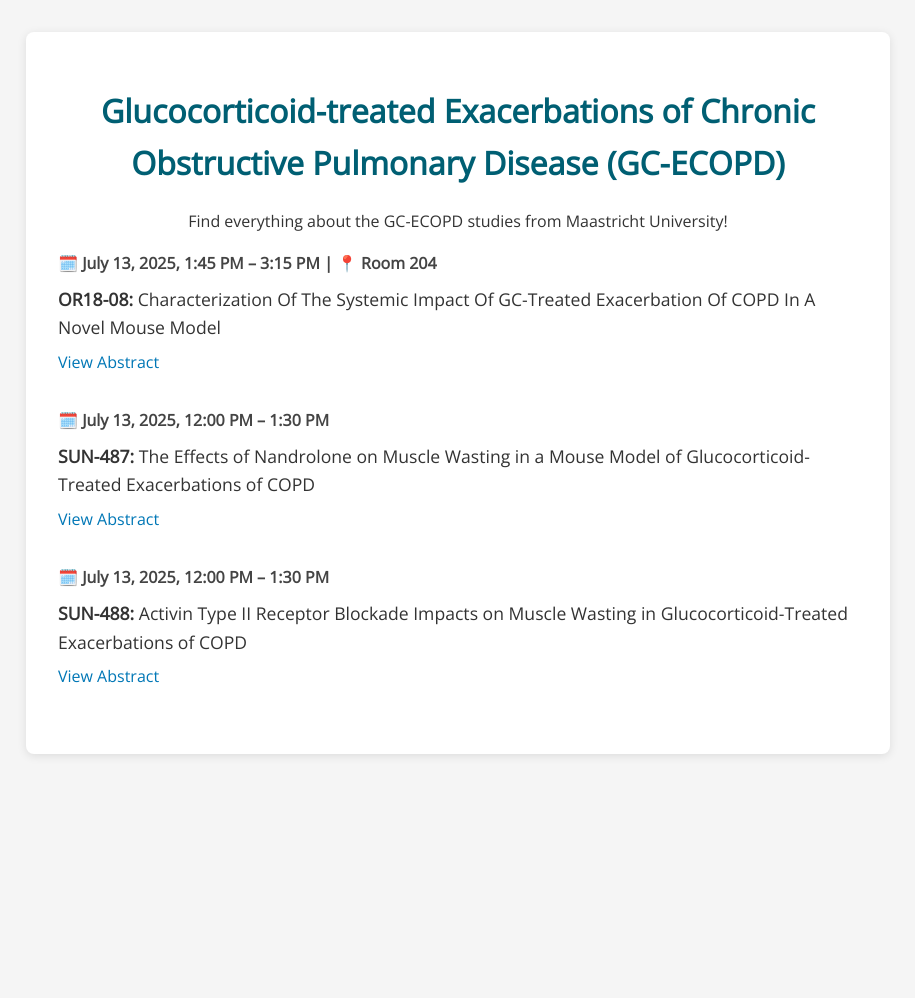
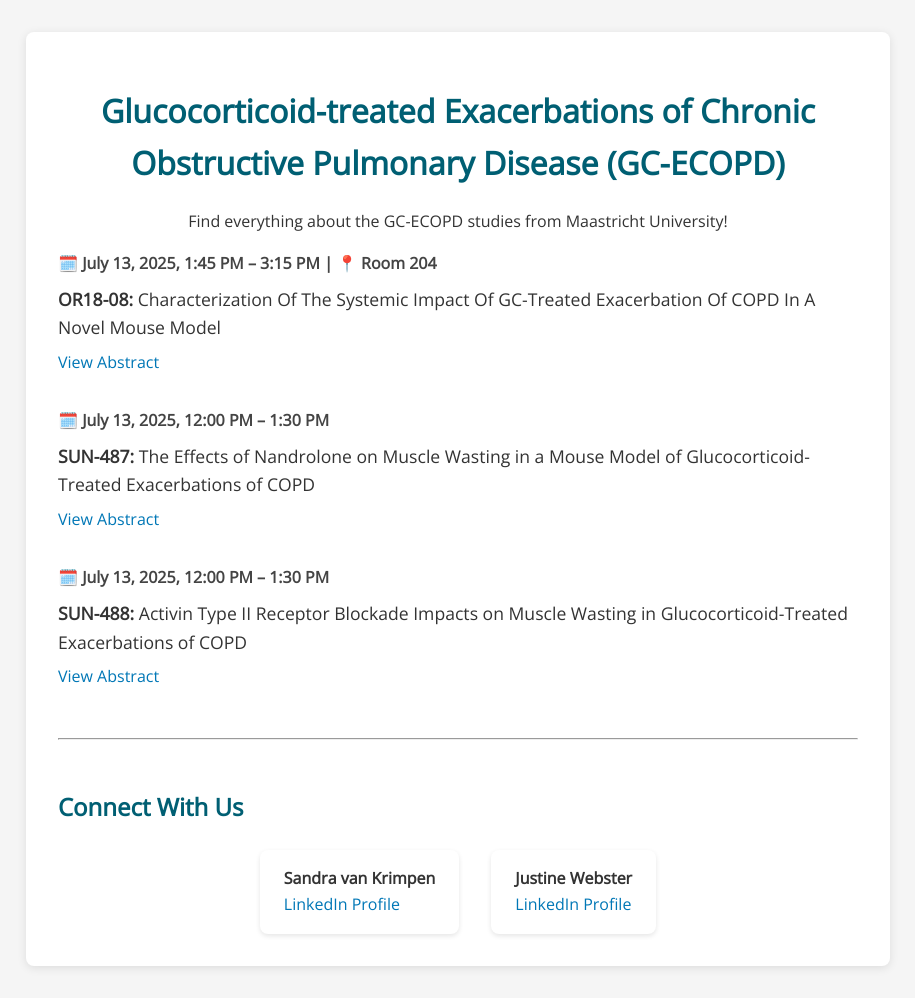
Before and after one commit to GC-ECOPD/GC-ECOPD.github.io, a plain HTML site: page index.html in a window 1280 px wide. Shown: the whole page, without its empty margins (182-1097 px from the left). Before the commit the page ends 800 px from the top, so only its background shows below. Drawn offline with nearby package versions, Linux system fonts and the light colour scheme.

Commit message:
Update index.html

```diff
--- a/index.html
+++ b/index.html
@@ -69,6 +69,22 @@
       <div class="event-title"><strong>SUN-488:</strong> Activin Type II Receptor Blockade Impacts on Muscle Wasting in Glucocorticoid-Treated Exacerbations of COPD</div>
       <a href="https://www.abstractsonline.com/pp8/#!/20942/presentation/7034" target="_blank">View Abstract</a>
     </div>
+    <hr style="margin: 3em 0;">
+
+    <h2 style="color:#005f73;">Connect With Us</h2>
+
+    <div class="links" style="display:flex; flex-wrap:wrap; justify-content: center; gap: 2em; margin-top: 1.5em;">
+      <div style="background:white; padding:1em 1.5em; border-radius:8px; box-shadow:0 2px 5px rgba(0,0,0,0.1);">
+        <strong>Sandra van Krimpen</strong><br>
+        <a href="https://www.linkedin.com/in/sandra-vankrimpen" target="_blank">LinkedIn Profile</a>
+      </div>
+      <div style="background:white; padding:1em 1.5em; border-radius:8px; box-shadow:0 2px 5px rgba(0,0,0,0.1);">
+        <strong>Justine Webster</strong><br>
+        <a href="https://www.linkedin.com/in/justine-webster" target="_blank">LinkedIn Profile</a>
+      </div>
+    </div>
+
+
   </div>
 
 </body>
```
